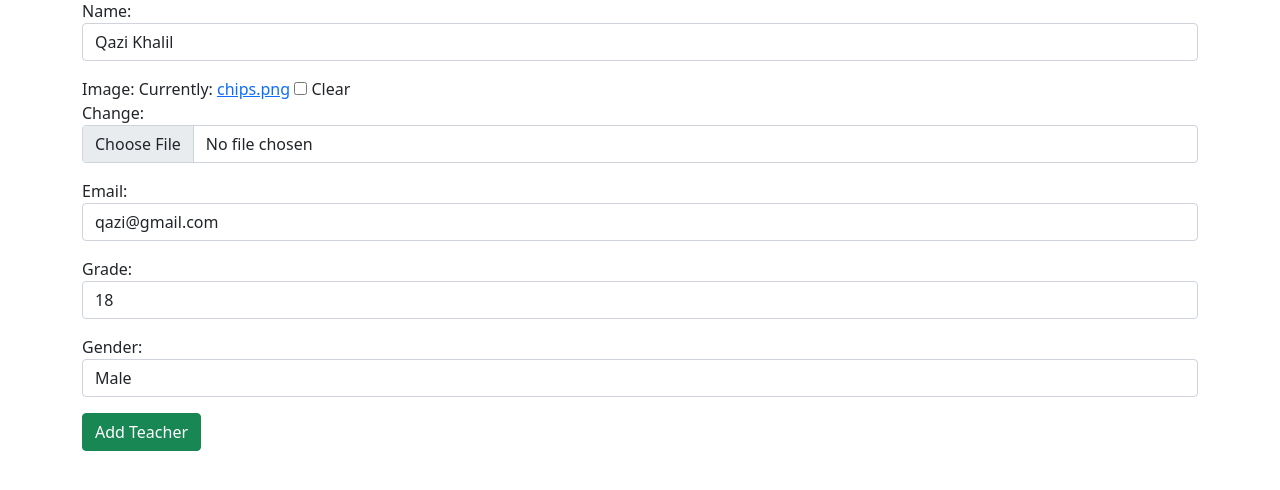
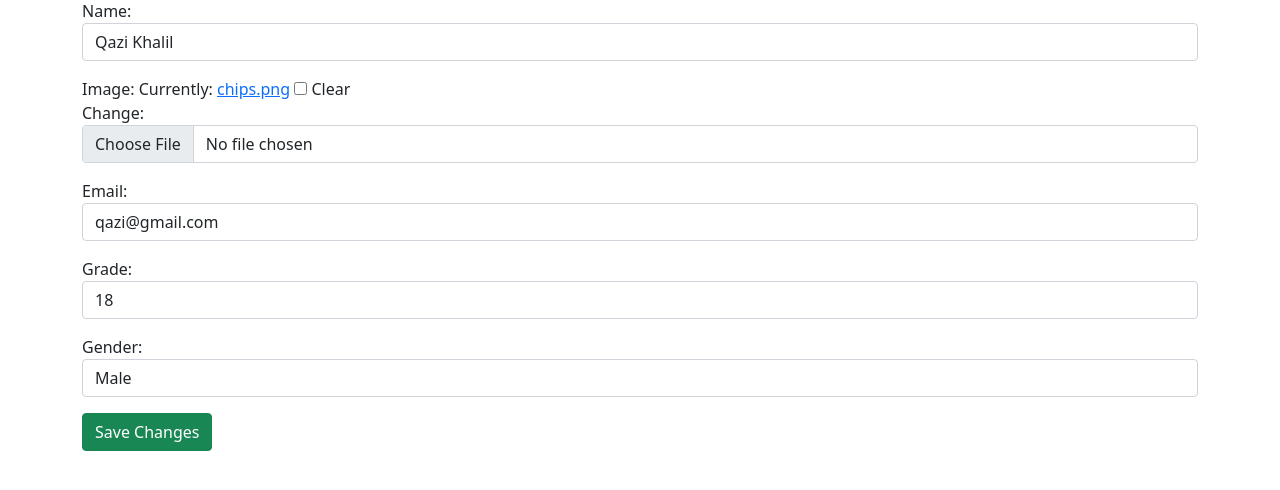
Before and after one commit to Elearning-2619/School, a Django app: page /teachers/update/1/ in a window 1280 px wide. Shown: the part 79-569 px from the top of the page. Run offline with Django 3.2, Linux system fonts and the light colour scheme; data comes from the database, SQL or seed files in the repository; some libraries are stand-ins or nearby versions.

Commit message:
Update template

```diff
--- a/teachers/templates/teachers/update.html
+++ b/teachers/templates/teachers/update.html
@@ -7,6 +7,6 @@
     <form action="" method="POST" enctype="multipart/form-data">
         {% csrf_token %}
         {{ form.as_p }}
-        <input type="submit" class="btn btn-success" value="Add Teacher">
+        <input type="submit" class="btn btn-success" value="Save Changes">
     </form>
 {% endblock content %}
```
